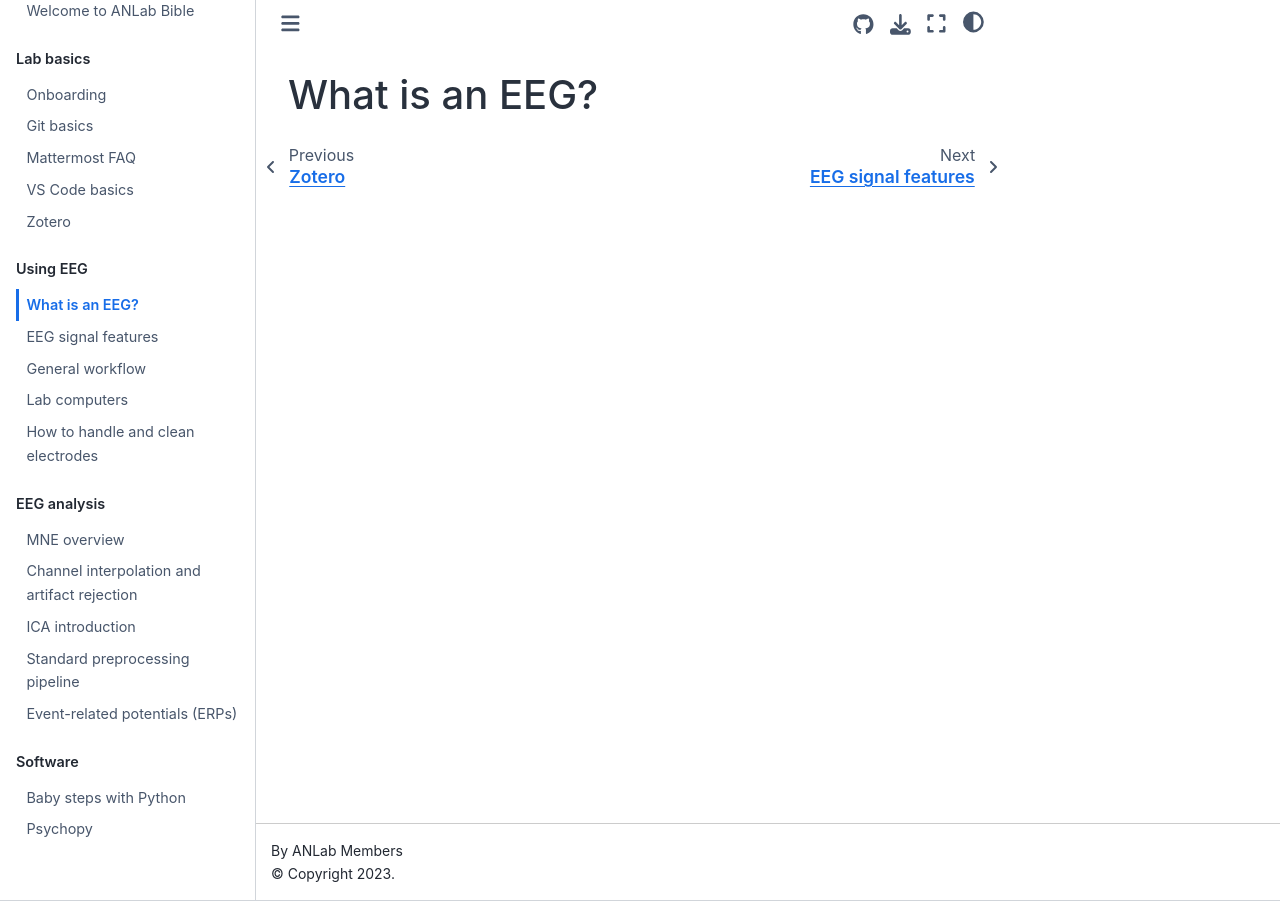
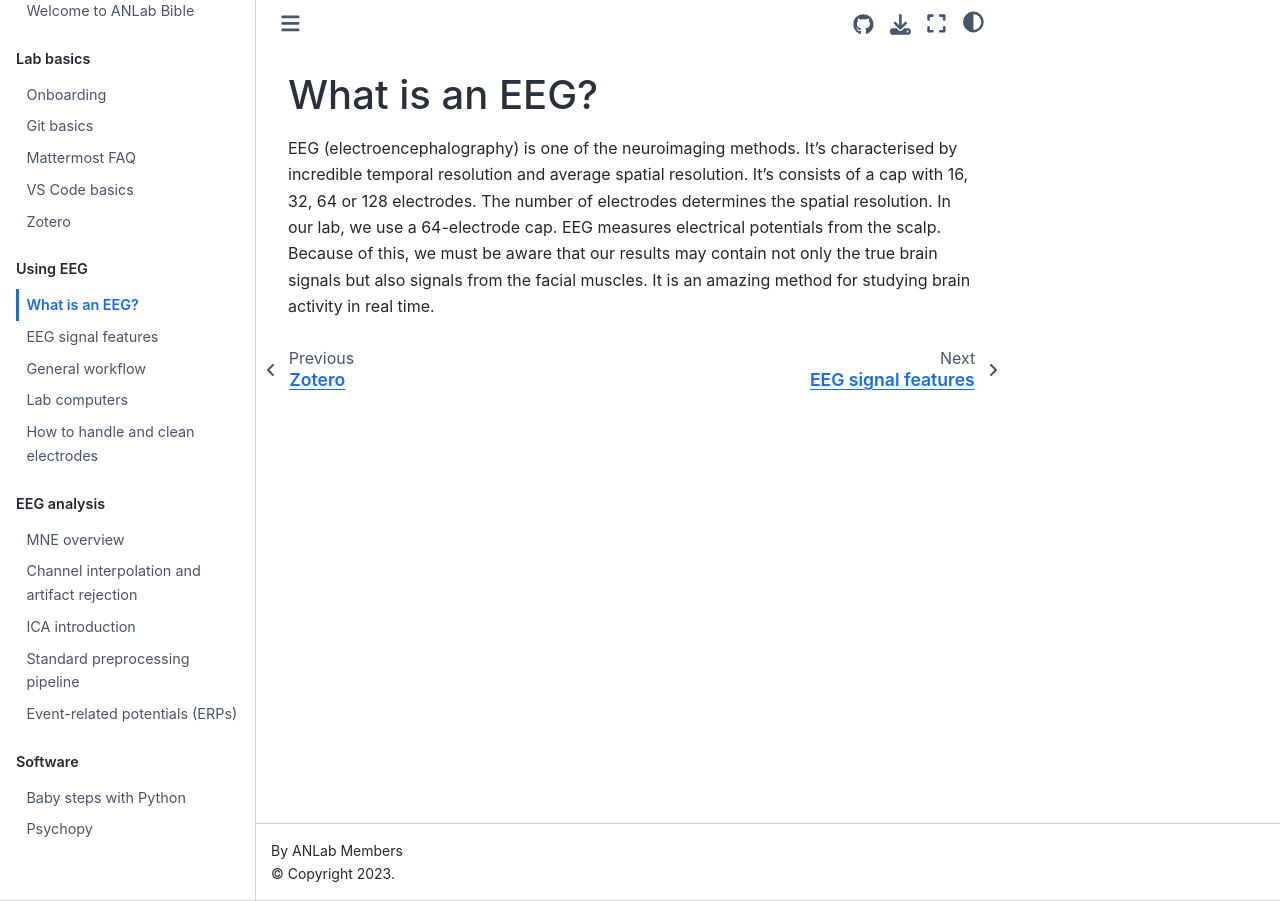
Before and after one commit to pelnapowaga/anlab-bible, a Jupyter Book: the page built from eeg_setup/eeg_basics.md, in a window 1280 px wide. Built offline with Jupyter Book 1.0.4 settings and Sphinx 7.4.7 and the Sphinx Book theme 1.1.4, drawn with Linux system fonts in a browser that asks for light colours.

Commit message:
update eeg_basics.md

```diff
--- a/eeg_setup/eeg_basics.md
+++ b/eeg_setup/eeg_basics.md
@@ -1 +1,4 @@
 # What is an EEG?
+EEG (electroencephalography) is one of the neuroimaging methods. It’s characterised by incredible temporal resolution and average spatial resolution. It’s consists of a cap with 16, 32, 64 or 128 electrodes. The number of electrodes determines the spatial resolution. In our lab, we use a 64-electrode cap.
+EEG measures electrical potentials from the scalp. Because of this, we must be aware that our results may contain not only the true brain signals but also signals from the facial muscles.
+It is an amazing method for studying brain activity in real time.
```
